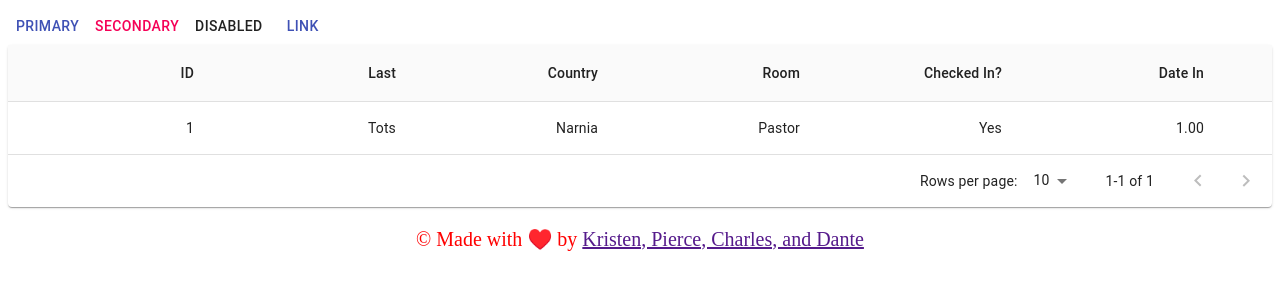
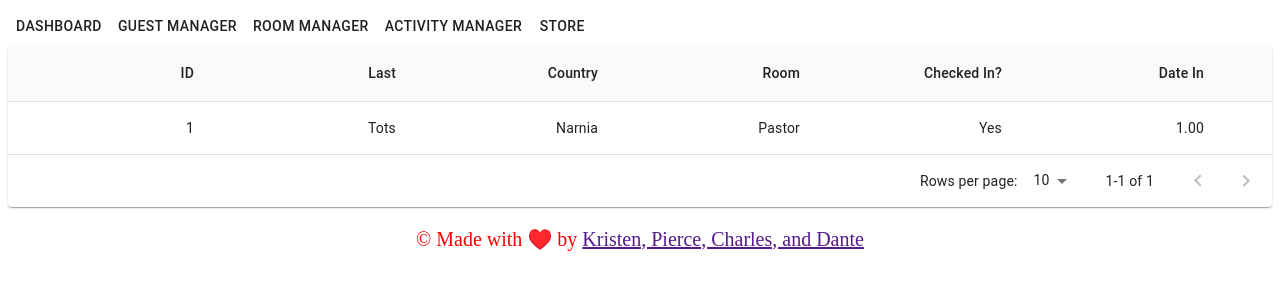
Before and after one commit to pwg26/hostel_hedonism, a React (Create React App) app in the folder client/: page / in a window 1280 px wide. Shown: the top 300 px of the page. Built offline with nearby package versions, Linux system fonts and the light colour scheme.

Commit message:
navbar work

```diff
--- a/client/src/components/NavBar/index.js
+++ b/client/src/components/NavBar/index.js
@@ -21,12 +21,14 @@ const MenuPopupState = () => {
         <MenuItem onClick={popupState.close}>Store</MenuItem>
       </Menu> */}
       {/* <Button>Default</Button> */}
-<Button color="primary">Primary</Button>
-<Button color="secondary">Secondary</Button>
-<Button color="#e33371">Disabled</Button>
-<Button href="#text-buttons" color="primary">
+<Button color="#e33371">Dashboard</Button>
+<Button color="#e33371">Guest Manager</Button>
+<Button color="#e33371">Room Manager</Button>
+<Button color="#e33371">Activity Manager</Button>
+<Button color="#e33371">Store</Button>
+{/* <Button href="#text-buttons" color="primary">
   Link
-</Button>
+</Button> */}
     </div>
   )
 }
```
